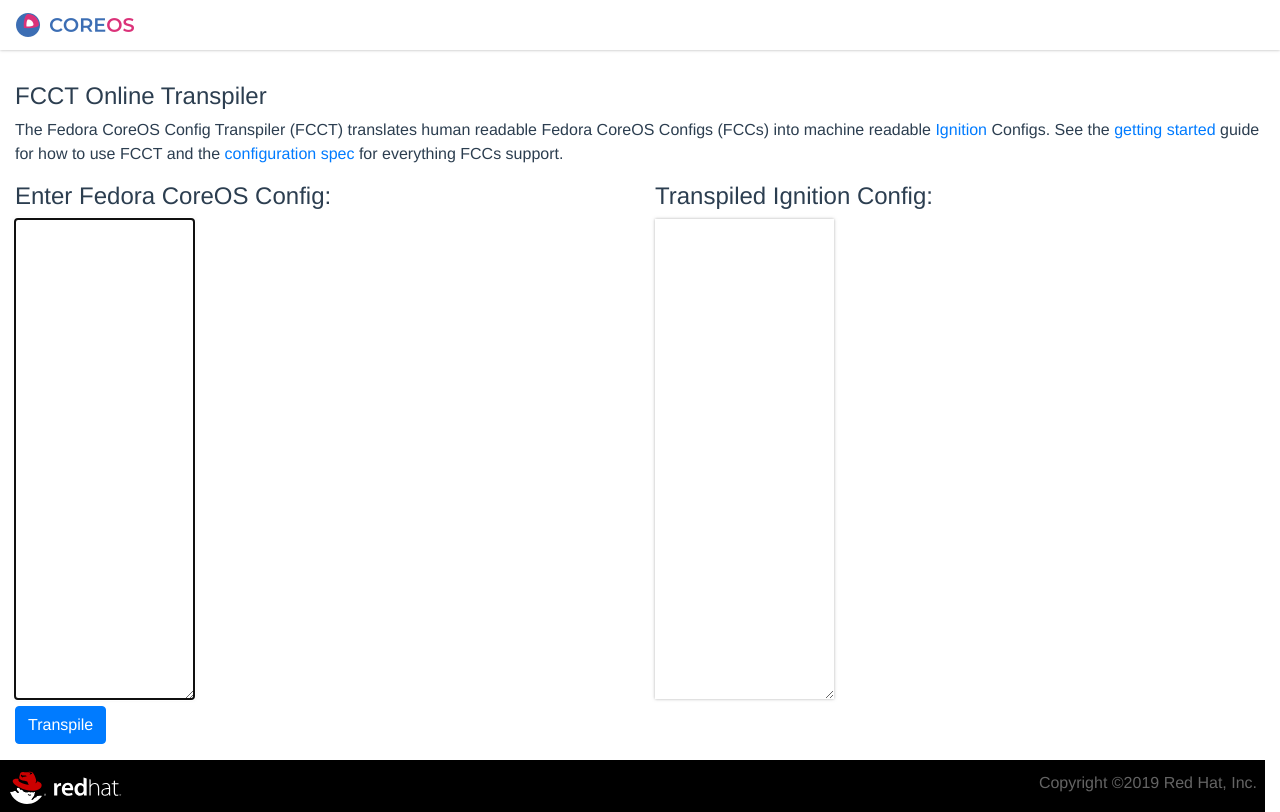
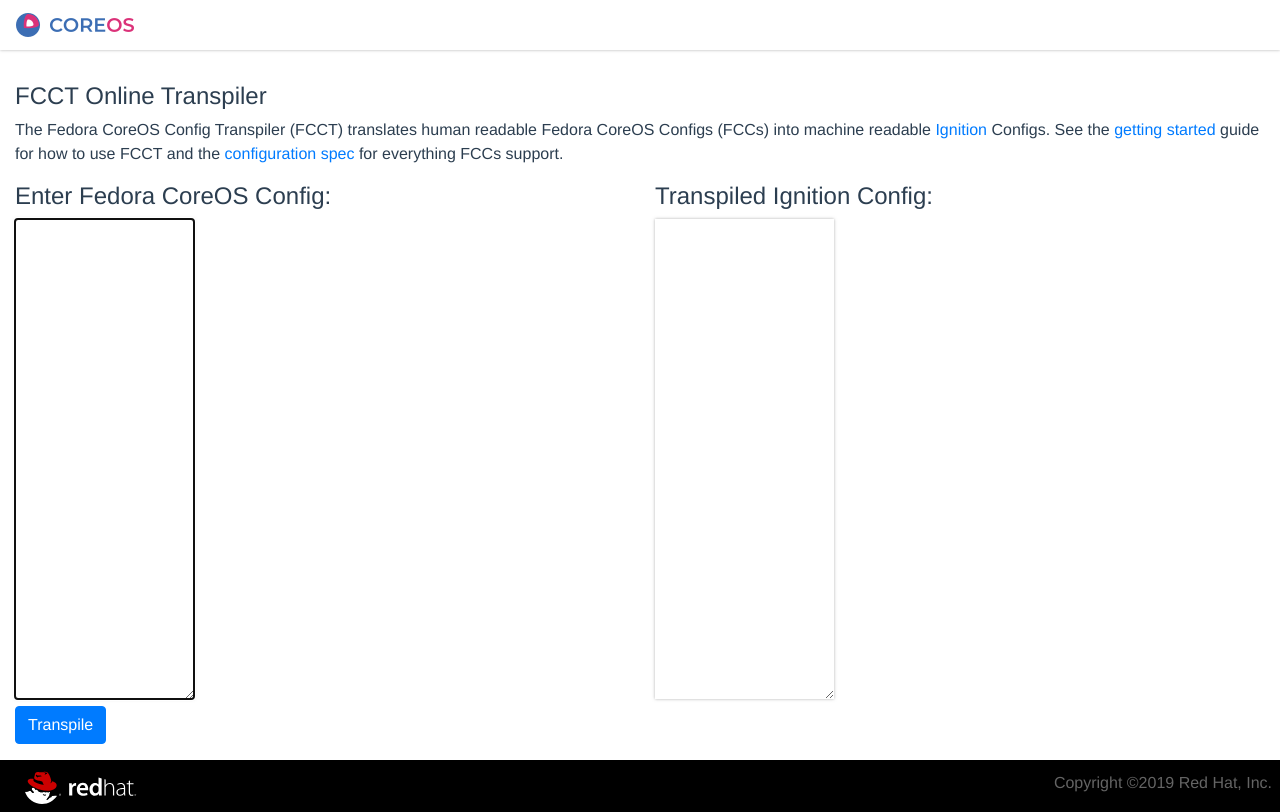
Before and after one commit to coreos/fcct-online, a Vue app in the folder client/: page / in a window 1280 px wide. Built offline with nearby package versions, Linux system fonts and the light colour scheme; the HTML template or start-up script is replaced by a standard one.

Commit message:
Footer.vue: resolve footer spacing issue

```diff
--- a/client/src/components/Footer.vue
+++ b/client/src/components/Footer.vue
@@ -1,6 +1,6 @@
 <template>
-<div class="row redhat-footer">
-    <div class="container col-md-12 col-lg-12 col-sm-12">
+<div class="redhat-footer container col-md-12 col-lg-12 col-sm-12">
+    <div>
         <a href="https://www.redhat.com" class="redhat-logo">
             <img src="../assets/Logo_RH_RGB_Reverse_Tight_Crop.svg" alt="Red Hat">
         </a>
@@ -37,6 +37,7 @@
     position: relative;
     bottom: 0;
     width: 100%;
+    overflow: auto;
 }
 .redhat-logo {
     float: left;
```
